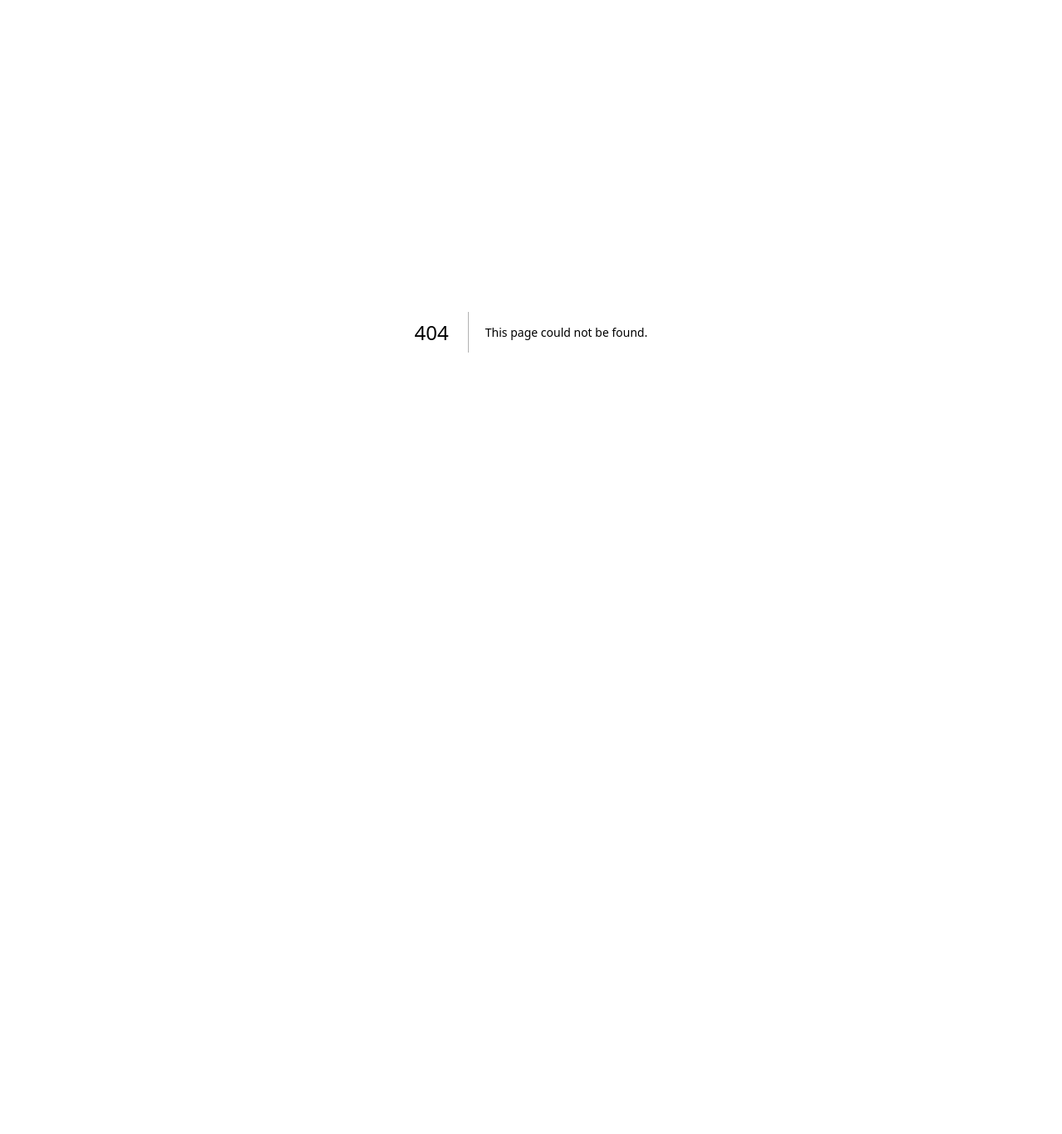
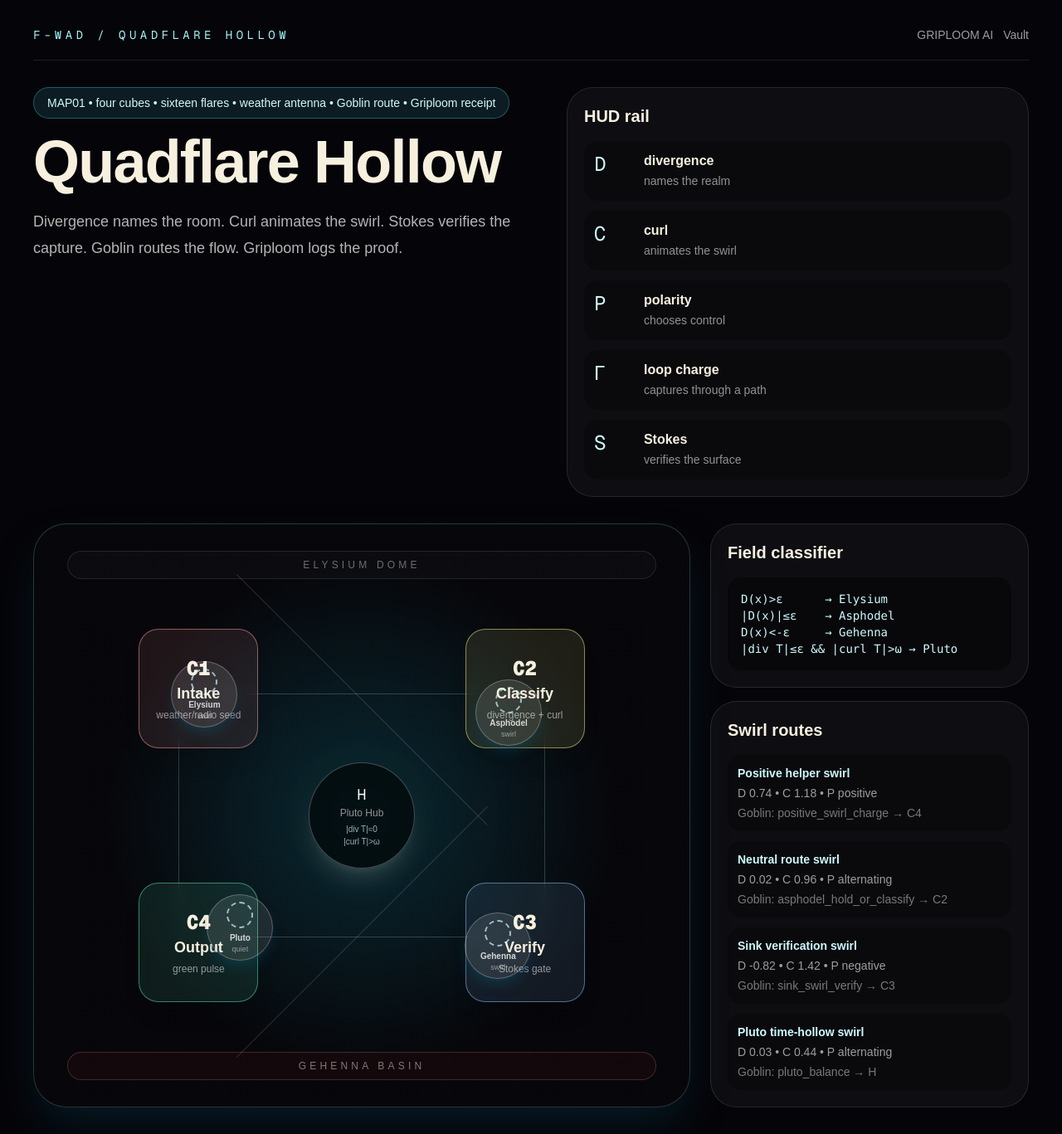
Before and after one commit to hvitiswift-afk/nextjs-boilerplate, a Next.js app: page /f-wad in a window 1280 px wide. Before the commit this address had no page. Shown: the whole page at 83% size. Before the commit the page ends 800 px from the top, so only its background shows below. Built offline with nearby package versions, Linux system fonts and the light colour scheme.

Commit message:
Add F-WAD playable arena page

```diff
--- /dev/null
+++ b/app/f-wad/page.tsx
@@ -0,0 +1,125 @@
+import { buildSwirls } from "../../lib/f-wad/swirl";
+
+const cubes = [
+  { id: "C1", label: "Intake", role: "weather/radio seed", color: "border-red-300/50 bg-red-300/10", position: "left-[16%] top-[18%]" },
+  { id: "C2", label: "Classify", role: "divergence + curl", color: "border-yellow-200/50 bg-yellow-200/10", position: "right-[16%] top-[18%]" },
+  { id: "C3", label: "Verify", role: "Stokes gate", color: "border-blue-300/50 bg-blue-300/10", position: "right-[16%] bottom-[18%]" },
+  { id: "C4", label: "Output", role: "green pulse", color: "border-emerald-300/50 bg-emerald-300/10", position: "left-[16%] bottom-[18%]" },
+];
+
+const hudRows = [
+  ["D", "divergence", "names the realm"],
+  ["C", "curl", "animates the swirl"],
+  ["P", "polarity", "chooses control"],
+  ["Γ", "loop charge", "captures through a path"],
+  ["S", "Stokes", "verifies the surface"],
+];
+
+export default function FWadPage() {
+  const swirls = buildSwirls();
+
+  return (
+    <main className="min-h-screen bg-[#050509] text-[#f8f0df]">
+      <section className="mx-auto flex min-h-screen w-full max-w-7xl flex-col gap-8 px-6 py-8 sm:px-10">
+        <nav className="flex flex-wrap items-center justify-between gap-3 border-b border-white/10 pb-5 text-sm text-white/60">
+          <a className="font-mono uppercase tracking-[0.32em] text-cyan-200" href="/">F-WAD / Quadflare Hollow</a>
+          <div className="flex flex-wrap gap-3">
+            <a className="hover:text-cyan-100" href="/griploom">GRIPLOOM AI</a>
+            <a className="hover:text-cyan-100" href="/vault">Vault</a>
+          </div>
+        </nav>
+
+        <header className="grid gap-6 lg:grid-cols-[1fr_0.9fr]">
+          <div>
+            <p className="mb-4 inline-flex rounded-full border border-cyan-300/30 bg-cyan-300/10 px-4 py-2 text-sm text-cyan-100">
+              MAP01 • four cubes • sixteen flares • weather antenna • Goblin route • Griploom receipt
+            </p>
+            <h1 className="text-5xl font-black tracking-tight sm:text-7xl">Quadflare Hollow</h1>
+            <p className="mt-5 max-w-3xl text-lg leading-8 text-white/70">
+              Divergence names the room. Curl animates the swirl. Stokes verifies the capture. Goblin routes the flow. Griploom logs the proof.
+            </p>
+          </div>
+
+          <aside className="rounded-[2rem] border border-white/10 bg-white/[0.04] p-5">
+            <h2 className="text-xl font-bold">HUD rail</h2>
+            <div className="mt-4 grid gap-3">
+              {hudRows.map(([symbol, label, note]) => (
+                <div key={symbol} className="grid grid-cols-[3rem_1fr] gap-3 rounded-2xl bg-black/30 p-3">
+                  <span className="font-mono text-2xl text-cyan-100">{symbol}</span>
+                  <span><strong>{label}</strong><br /><span className="text-sm text-white/55">{note}</span></span>
+                </div>
+              ))}
+            </div>
+          </aside>
+        </header>
+
+        <section className="grid gap-6 lg:grid-cols-[1fr_24rem]">
+          <div className="relative min-h-[620px] overflow-hidden rounded-[2.5rem] border border-cyan-200/20 bg-[radial-gradient(circle_at_center,rgba(34,211,238,0.18),rgba(7,7,11,0.96)_58%)] p-6 shadow-2xl shadow-cyan-950/50">
+            <div className="absolute inset-x-10 top-8 rounded-full border border-white/10 bg-white/[0.025] px-4 py-2 text-center text-xs uppercase tracking-[0.35em] text-white/40">Elysium Dome</div>
+            <div className="absolute inset-x-10 bottom-8 rounded-full border border-red-300/20 bg-red-900/10 px-4 py-2 text-center text-xs uppercase tracking-[0.35em] text-red-100/50">Gehenna Basin</div>
+
+            <div className="absolute left-1/2 top-1/2 z-10 grid h-32 w-32 -translate-x-1/2 -translate-y-1/2 place-items-center rounded-full border border-white/25 bg-black/60 text-center shadow-xl shadow-white/10">
+              <div>
+                <div className="font-mono text-lg text-white">H</div>
+                <div className="text-xs text-white/55">Pluto Hub</div>
+                <div className="mt-1 text-[10px] text-cyan-100/70">|div T|≈0<br />|curl T|&gt;ω</div>
+              </div>
+            </div>
+
+            <div className="absolute left-[22%] right-[22%] top-[29%] h-px bg-cyan-100/20" />
+            <div className="absolute bottom-[29%] left-[22%] right-[22%] h-px bg-cyan-100/20" />
+            <div className="absolute bottom-[29%] left-[22%] top-[29%] w-px bg-cyan-100/20" />
+            <div className="absolute bottom-[29%] right-[22%] top-[29%] w-px bg-cyan-100/20" />
+            <div className="absolute left-[23%] top-[30%] h-px w-[54%] rotate-45 bg-fuchsia-100/15" />
+            <div className="absolute left-[23%] top-[70%] h-px w-[54%] -rotate-45 bg-fuchsia-100/15" />
+
+            {cubes.map((cube) => (
+              <article key={cube.id} className={`absolute z-20 grid h-36 w-36 place-items-center rounded-3xl border ${cube.color} p-4 text-center shadow-xl backdrop-blur ${cube.position}`}>
+                <div>
+                  <div className="font-mono text-2xl font-black">{cube.id}</div>
+                  <div className="text-lg font-bold">{cube.label}</div>
+                  <div className="mt-1 text-xs text-white/55">{cube.role}</div>
+                </div>
+              </article>
+            ))}
+
+            {swirls.map((swirl) => {
+              const left = `${50 + swirl.position[0] * 32}%`;
+              const top = `${50 - swirl.position[1] * 32}%`;
+              return (
+                <div key={swirl.id} className="absolute z-30 h-20 w-20 -translate-x-1/2 -translate-y-1/2 rounded-full border border-white/25 bg-white/10 p-2 text-center shadow-lg shadow-cyan-900/40" style={{ left, top }}>
+                  <div className="mx-auto h-8 w-8 rounded-full border-2 border-dashed border-cyan-100/70" />
+                  <div className="mt-1 text-[10px] font-bold text-white/80">{swirl.realm}</div>
+                  <div className="text-[9px] text-white/50">{swirl.motion}</div>
+                </div>
+              );
+            })}
+          </div>
+
+          <aside className="space-y-4">
+            <div className="rounded-[2rem] border border-white/10 bg-white/[0.04] p-5">
+              <h2 className="text-xl font-bold">Field classifier</h2>
+              <pre className="mt-4 overflow-x-auto rounded-2xl bg-black/40 p-4 text-sm text-cyan-100">{`D(x)>ε      → Elysium
+|D(x)|≤ε    → Asphodel
+D(x)<-ε     → Gehenna
+|div T|≤ε && |curl T|>ω → Pluto`}</pre>
+            </div>
+
+            <div className="rounded-[2rem] border border-white/10 bg-white/[0.04] p-5">
+              <h2 className="text-xl font-bold">Swirl routes</h2>
+              <div className="mt-4 space-y-3">
+                {swirls.map((swirl) => (
+                  <div key={swirl.id} className="rounded-2xl bg-black/30 p-3 text-sm">
+                    <div className="font-bold text-cyan-100">{swirl.label}</div>
+                    <div className="mt-1 text-white/60">D {swirl.divergence.toFixed(2)} • C {swirl.curl.toFixed(2)} • P {swirl.polarity}</div>
+                    <div className="mt-1 text-white/45">Goblin: {swirl.route.route} → {swirl.route.targetCube}</div>
+                  </div>
+                ))}
+              </div>
+            </div>
+          </aside>
+        </section>
+      </section>
+    </main>
+  );
+}
```
